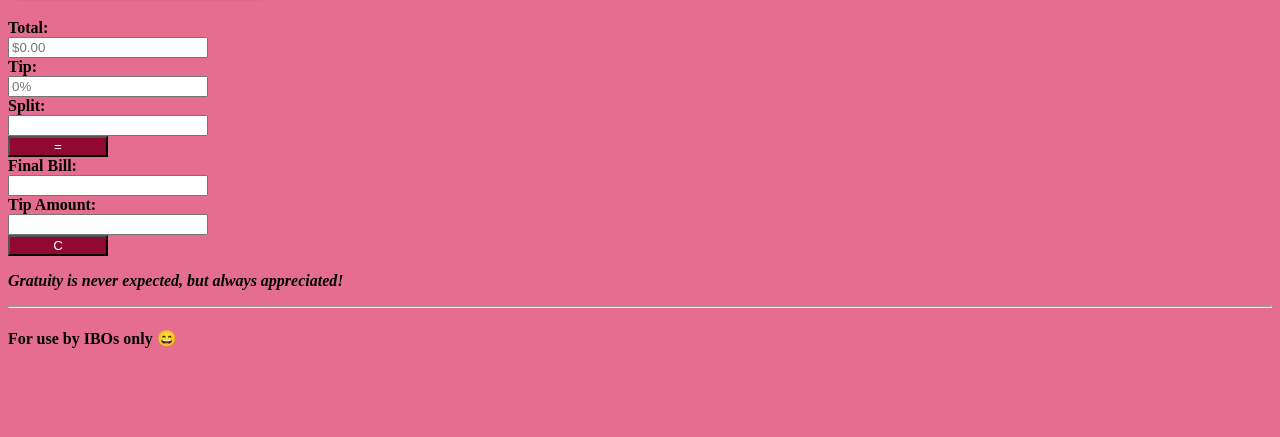
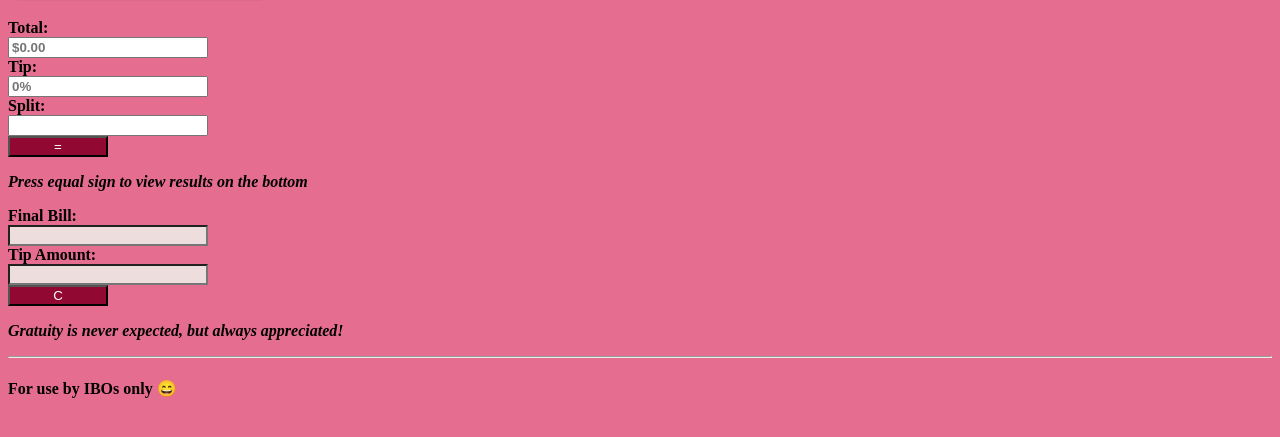
Before and after one commit to chrisjimenez10/tip-calculator, a plain HTML site: page index.html in a window 1280 px wide. Shown: the part 71-508 px from the top of the page. Drawn offline with nearby package versions, Linux system fonts and the light colour scheme.

Commit message:
made input value color bolder and changed background color to distinguish results from user inputs

```diff
--- a/app.css
+++ b/app.css
@@ -28,6 +28,15 @@ button {
     width: 100px;
 }
 
+#result, #tipAmount {
+    background-color: rgb(238, 221, 221);
+    font-weight: bold;
+}
+
+#billTotal, #tipPercent, #split {
+    font-weight: bold;
+}
+
 @media (max-width: 500px) {
     #tipForm, div {
         display: flex;
--- a/index.html
+++ b/index.html
@@ -25,6 +25,8 @@
 
     </form>
 
+    <p>Press equal sign to view results on the bottom</p>
+
     <div id="resultContainer">
         <label for="result">Final Bill: </label>
         <input type="number" id="result" readonly>
```
